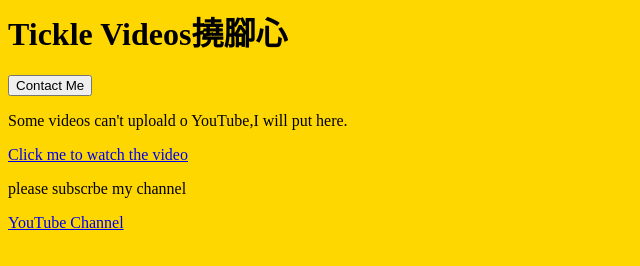
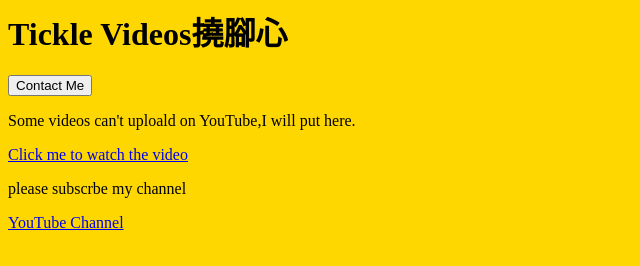
Before and after one commit to Ticklevideos/ticklevideos, a plain HTML site: page index.html in a window 1280 px wide. Shown: the full height of the page, 0-640 px from the left. Drawn offline with Linux system fonts and the light colour scheme.

Commit message:
Update index.html

```diff
--- a/index.html
+++ b/index.html
@@ -6,7 +6,7 @@
 <body bgcolor="#FFD700">
 <h1>Tickle Videos撓腳心</h1>
 <button onclick="alert('Email:ticklevideos852@gmail.com')">Contact Me</button>
-<p>Some videos can't uploald o YouTube,I will put here.</p>
+<p>Some videos can't uploald on YouTube,I will put here.</p>
 <a href="https://drive.google.com/file/d/1_nr4JgxEkGfiOQZhU9JT9vnWsTt9xyGn/view?usp=drivesdk">Click me to watch the video</a>
 <p>please subscrbe my channel</p>
 <a href="https://youtube.com/@ticklevideos">YouTube Channel</a>
```
